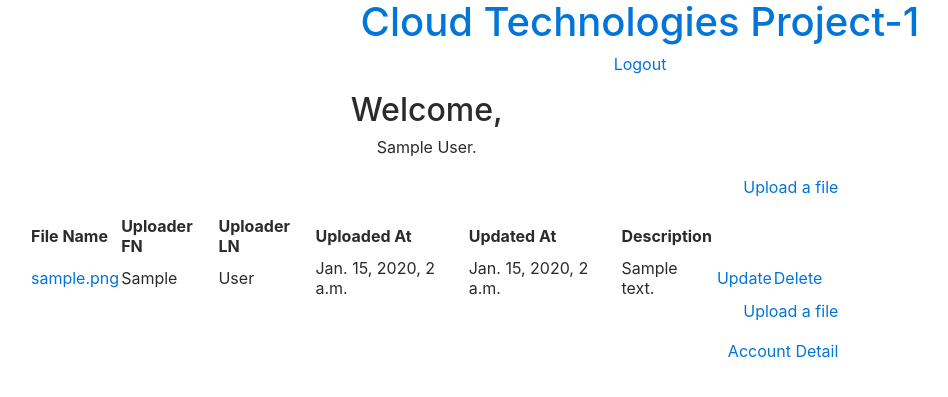
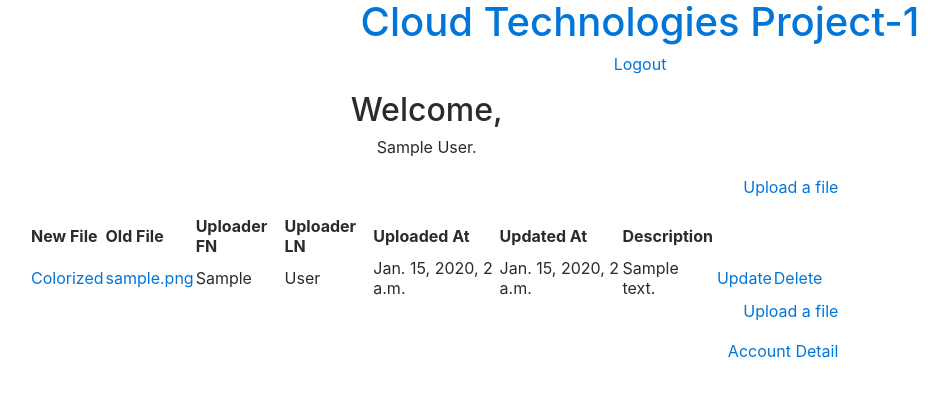
Before and after one commit to Wayne122/ColorMe_CMPE281_Project2, a Django app: page / in a window 1280 px wide. Shown: the top 397 px of the page, without its empty margins (0-948 px from the left). Run offline with Django 3.2, Linux system fonts and the light colour scheme; a user stored in the database is signed in; tables that the repository leaves empty hold one stand-in row (values such as "Sample post"); some libraries are stand-ins or nearby versions.

Commit message:
Add a new buttom in the home page to show the colorized picture. And fixed the lambda invocation error.

```diff
--- a/s3objects/templates/s3objects/home.html
+++ b/s3objects/templates/s3objects/home.html
@@ -10,7 +10,8 @@
             <table>
                 <thead>
                     <tr>
-                        <th>File Name</th>
+                        <th>New File</th>
+                        <th>Old File</th>
                         <th>Uploader FN</th>
                         <th>Uploader LN</th>
                         <th>Uploaded At</th>
@@ -21,6 +22,7 @@
                 <tbody>
                     {% for oneObject in object_list %}
                         <tr>
+                            <td><a href="{{ oneObject.new_url }}" target="_blank">Colorized</a></td>
                             <td><a href="{{ oneObject.file.url }}" target="_blank">{{ oneObject.file.name }}</a></td>
                             <td>{{ oneObject.owner.first_name }}</td>
                             <td>{{ oneObject.owner.last_name }}</td>
--- a/s3objects/views.py
+++ b/s3objects/views.py
@@ -45,7 +45,9 @@ def upload_file(request):
                     LogType='None',
                     Payload=json.dumps(data).encode('utf-8')
                 )
-                new_s3object.new_url = response['new_url']
+                enc_pl = response['Payload'].read()
+                dec_pl = json.loads(enc_pl.decode('utf-8'))
+                new_s3object.new_url = dec_pl['new_url']
                 form.save()
                 return HttpResponseRedirect('/')
         else:
@@ -68,7 +70,9 @@ def update_file(request, id):
                 LogType='None',
                 Payload=json.dumps(data).encode('utf-8')
             )
-            new_s3object.new_url = response['new_url']
+            enc_pl = response['Payload'].read()
+            dec_pl = json.loads(enc_pl.decode('utf-8'))
+            new_s3object.new_url = dec_pl['new_url']
             form.save()
             return HttpResponseRedirect('/')
 
```
